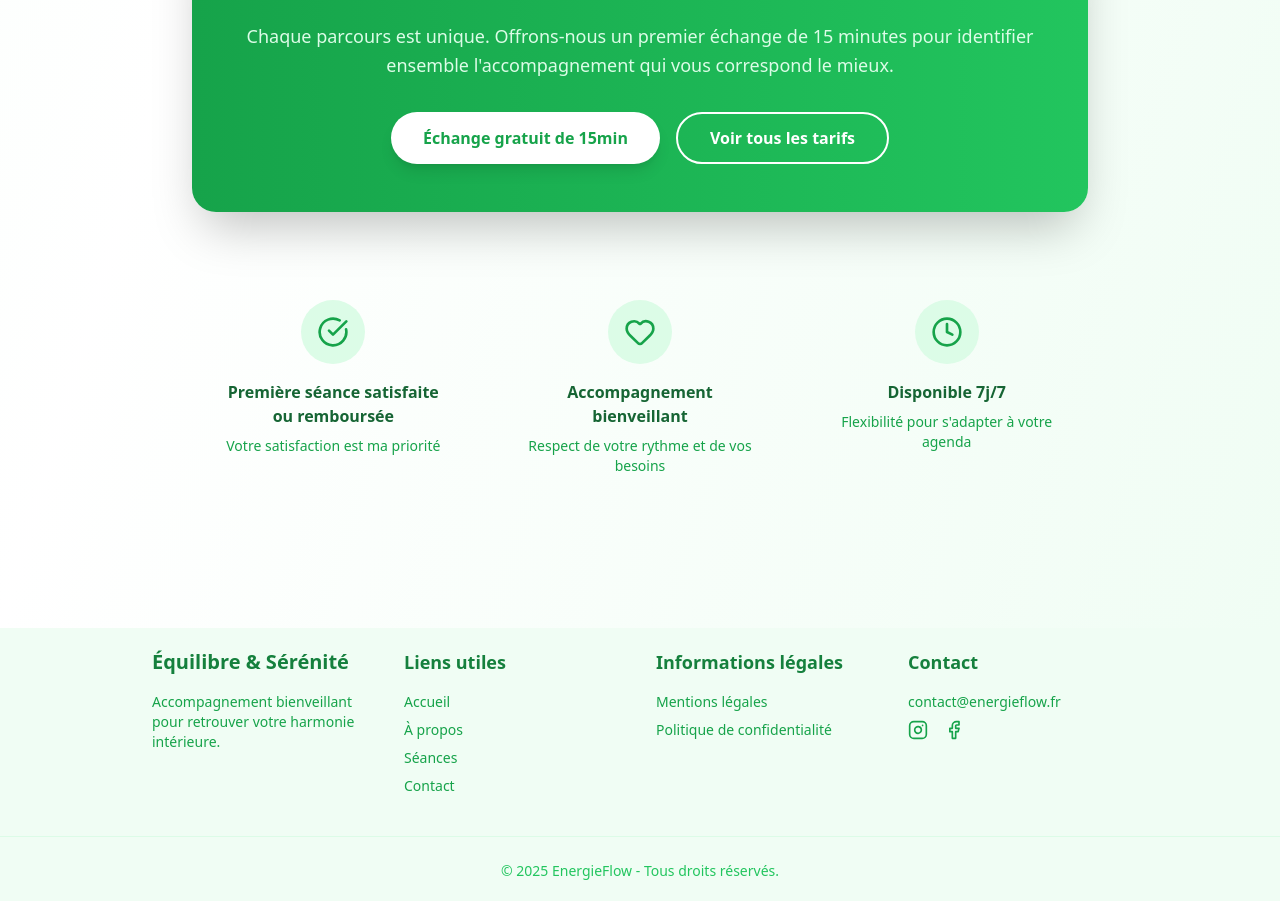
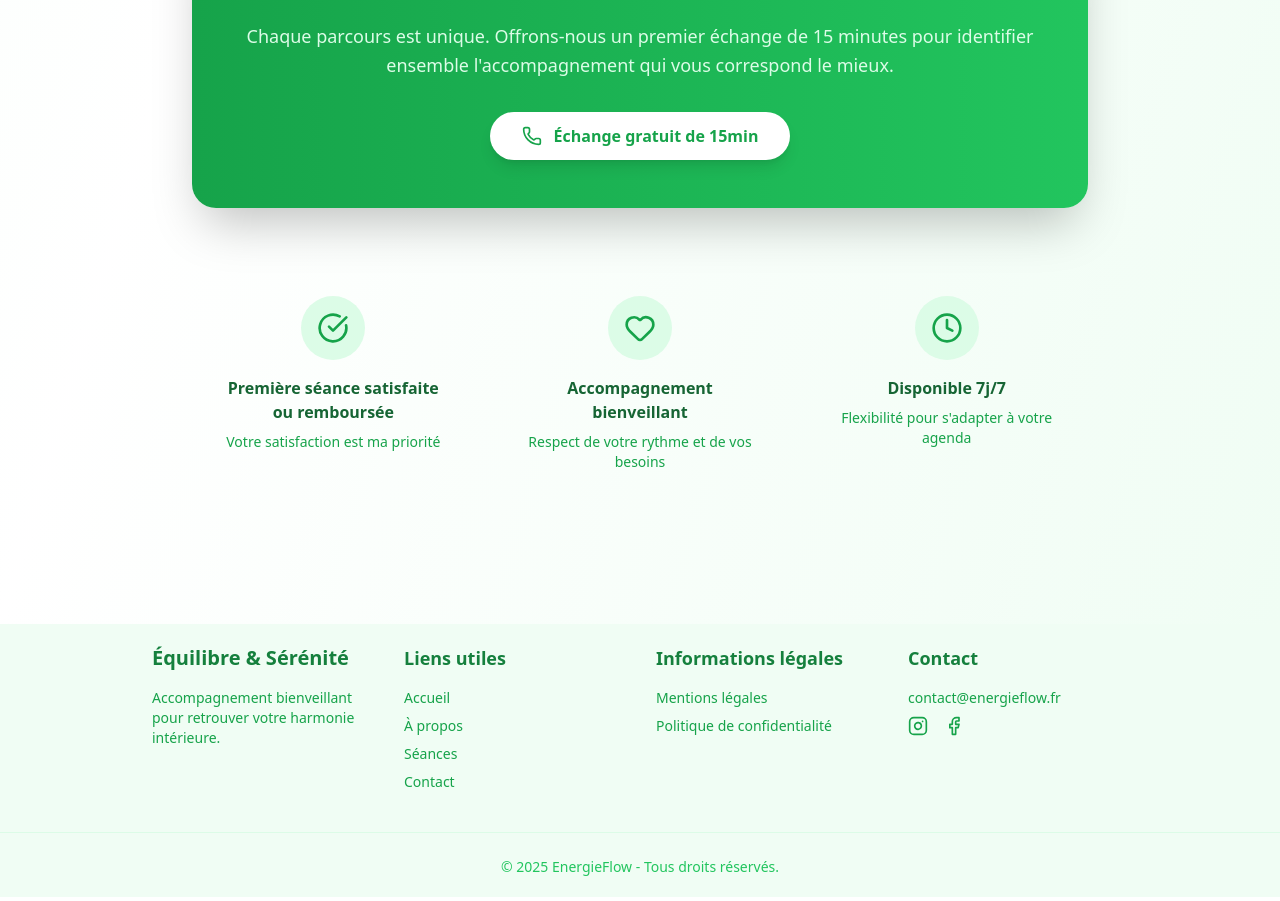
Before and after one commit to mcourbon/template_bien_etre, a React (Vite) app: page /seances in a window 1280 px wide. Shown: the part 3775-4676 px from the top of the page. Built offline with nearby package versions, Linux system fonts and the light colour scheme.

Commit message:
calling button of seances is now working

```diff
--- a/src/pages/Seances.jsx
+++ b/src/pages/Seances.jsx
@@ -9,6 +9,7 @@ import {
   Euro,
   CheckCircle,
   Star,
+  Phone,
 } from "lucide-react";
 
 const Services = () => {
@@ -120,8 +121,8 @@ const Services = () => {
         const element = document.getElementById(hash.substring(1));
         if (element) {
           element.scrollIntoView({
-            behavior: 'smooth',
-            block: 'start'
+            behavior: "smooth",
+            block: "start",
           });
         }
       }, 100);
@@ -272,12 +273,13 @@ const Services = () => {
               correspond le mieux.
             </p>
             <div className="flex flex-col sm:flex-row gap-4 justify-center">
-              <button className="bg-white text-green-600 font-semibold px-8 py-3 rounded-full hover:bg-green-50 transition-colors shadow-lg">
+              <a
+                href="tel:+33638710076"
+                className="inline-flex items-center gap-3 bg-white text-green-600 font-semibold px-8 py-3 rounded-full hover:bg-green-50 transition-colors shadow-lg"
+              >
+                <Phone className="w-5 h-5" />
                 Échange gratuit de 15min
-              </button>
-              <button className="border-2 border-white text-white font-semibold px-8 py-3 rounded-full hover:bg-white hover:text-green-600 transition-all">
-                Voir tous les tarifs
-              </button>
+              </a>
             </div>
           </div>
         </div>
```
